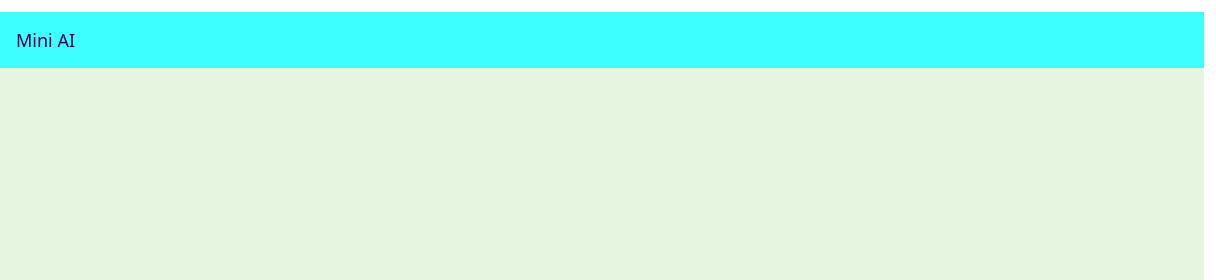
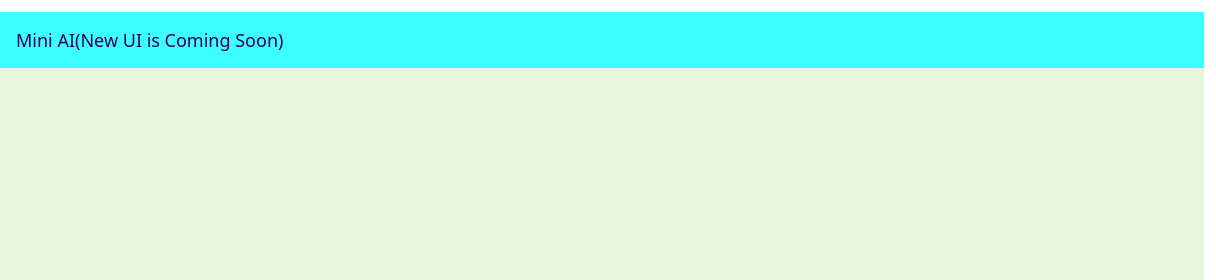
Before and after one commit to losercodes/Jungle-Jack-Server, a website built with Vite: page index.html in a window 1280 px wide. Shown: the top 280 px of the page, 64-1280 px from the left. Built offline with nearby package versions, Linux system fonts and the light colour scheme; some packages are replaced by stand-ins of ours; no server answers.

Commit message:
Update index.html

```diff
--- a/index.html
+++ b/index.html
@@ -14,7 +14,7 @@
         <!-- Header -->
         <header class="p-2 bg-gemRegular flex gap-5 items-center">
             <img src="chat-bot.jpg" alt="chatbot image" class="w-10 h-10 rounded-lg" />
-            <h1 class="text-gemDeep text-lg font-medium">Mini AI</h1>
+            <h1 class="text-gemDeep text-lg font-medium">Mini AI(New UI is Coming Soon)</h1>
         </header>
         <!-- Chat Box -->
         <div class="flex-1 overflow-y-auto">
```
